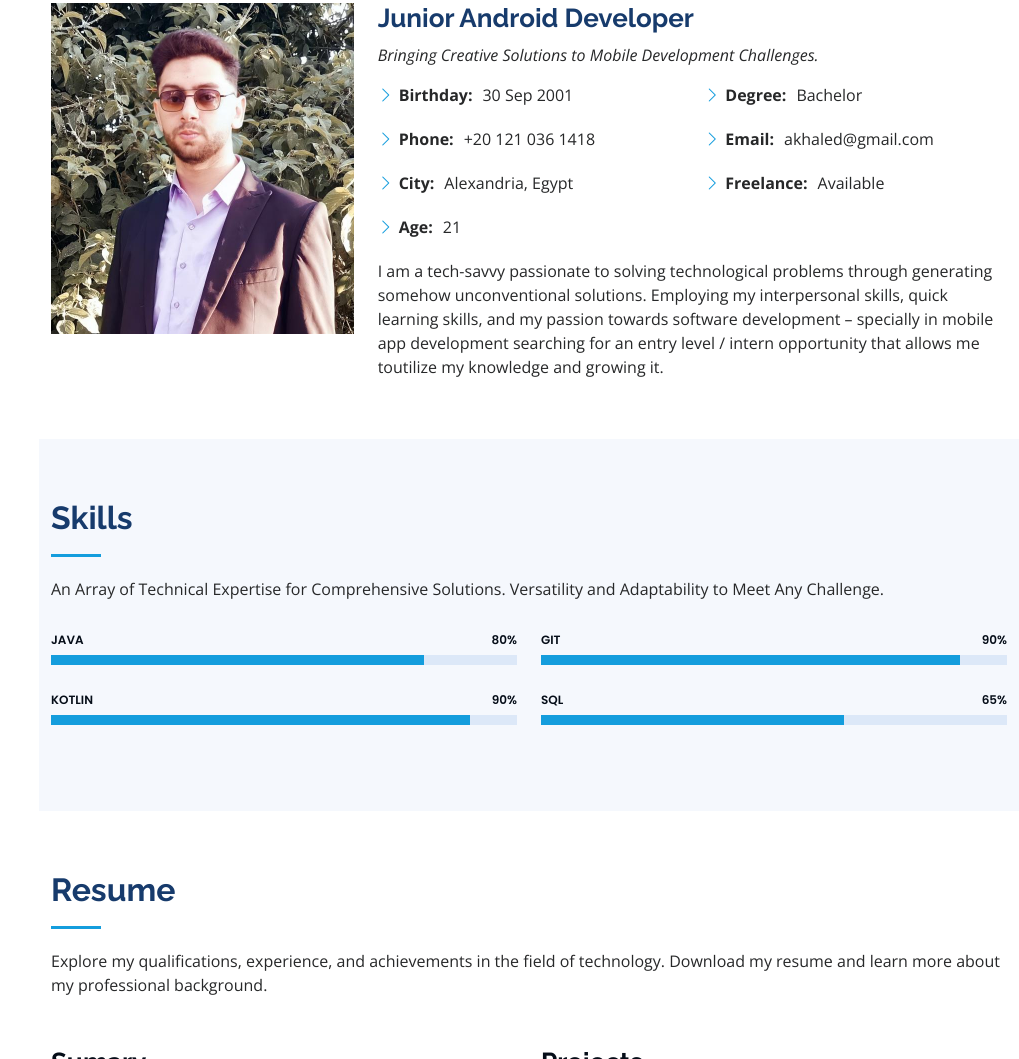
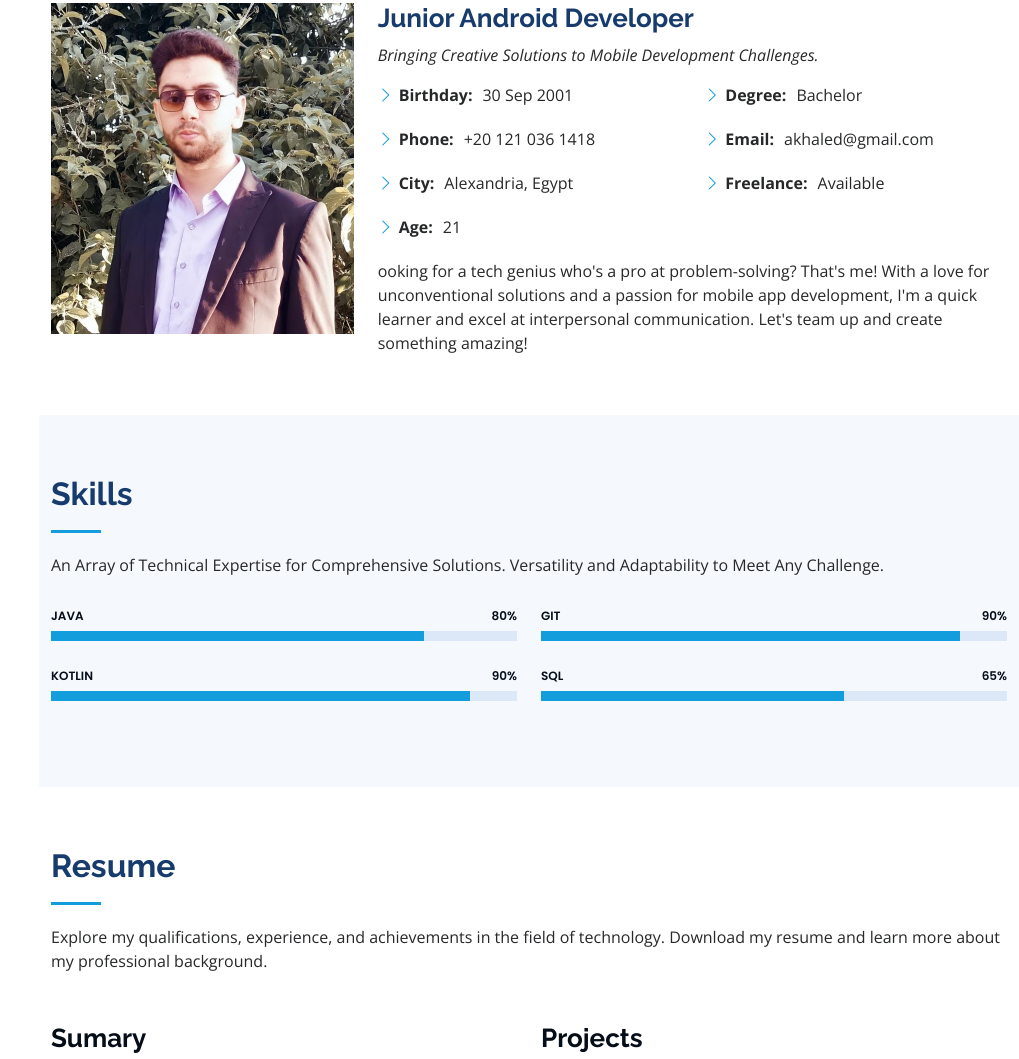
Before and after one commit to SLAYERVIX/slayervix.github.io, a plain HTML site: page index.html in a window 1280 px wide. Shown: the part 989-2048 px from the top of the page, without its empty margins (261-1280 px from the left). Drawn offline with nearby package versions, Linux system fonts and the light colour scheme.

Commit message:
Updated about description

```diff
--- a/index.html
+++ b/index.html
@@ -117,7 +117,7 @@
               </div>
             </div>
             <p>
-              I am a tech-savvy passionate to solving technological problems through generating somehow unconventional solutions. Employing my interpersonal skills, quick learning skills, and my passion towards software development – specially in mobile app development searching for an entry level / intern opportunity that allows me toutilize my knowledge and growing it.
+              ooking for a tech genius who's a pro at problem-solving? That's me! With a love for unconventional solutions and a passion for mobile app development, I'm a quick learner and excel at interpersonal communication. Let's team up and create something amazing!
             </p>
           </div>
         </div>
```
